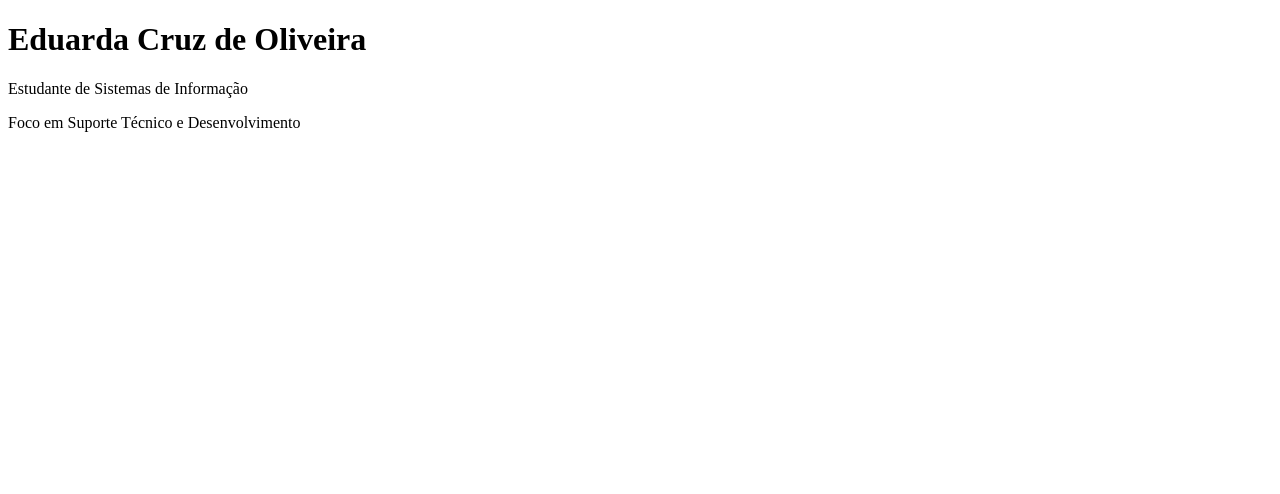
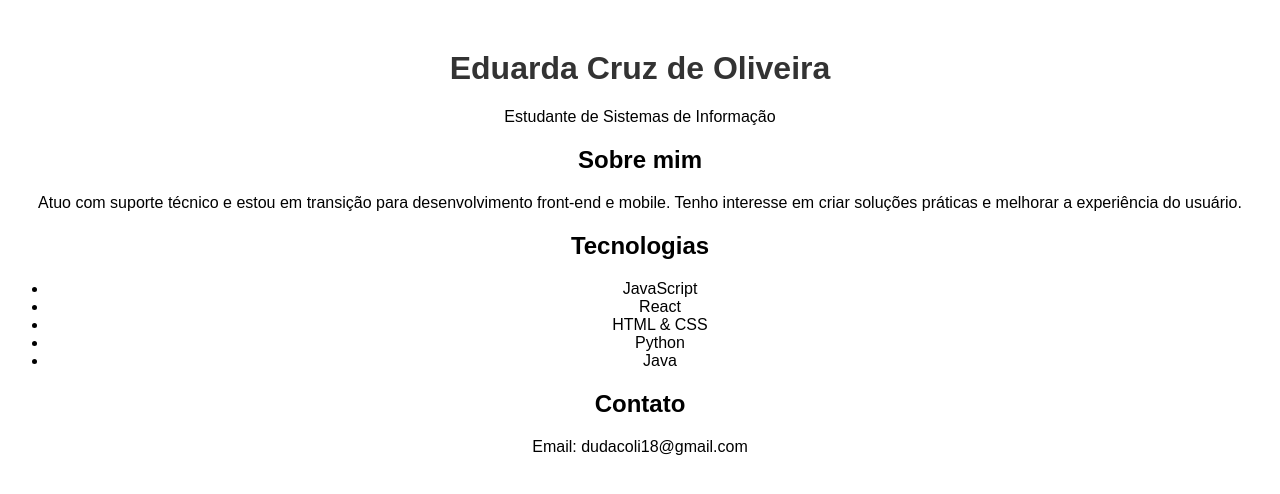
Before and after one commit to duda182/portfolio-web, a plain HTML site: page index.html in a window 1280 px wide. Drawn offline with Linux system fonts and the light colour scheme.

Commit message:
Update index.html

```diff
--- a/index.html
+++ b/index.html
@@ -2,10 +2,39 @@
 <html>
 <head>
   <title>Eduarda Oliveira</title>
+  <link rel="stylesheet" href="style.css">
 </head>
+
 <body>
-  <h1>Eduarda Cruz de Oliveira</h1>
-  <p>Estudante de Sistemas de Informação</p>
-  <p>Foco em Suporte Técnico e Desenvolvimento</p>
+
+  <div class="container">
+    <h1>Eduarda Cruz de Oliveira</h1>
+    <p class="subtitle">Estudante de Sistemas de Informação</p>
+
+    <div class="card">
+      <h2>Sobre mim</h2>
+      <p>
+        Atuo com suporte técnico e estou em transição para desenvolvimento front-end e mobile.
+        Tenho interesse em criar soluções práticas e melhorar a experiência do usuário.
+      </p>
+    </div>
+
+    <div class="card">
+      <h2>Tecnologias</h2>
+      <ul>
+        <li>JavaScript</li>
+        <li>React</li>
+        <li>HTML & CSS</li>
+        <li>Python</li>
+        <li>Java</li>
+      </ul>
+    </div>
+
+    <div class="card">
+      <h2>Contato</h2>
+      <p>Email: dudacoli18@gmail.com</p>
+    </div>
+  </div>
+
 </body>
 </html>
```
